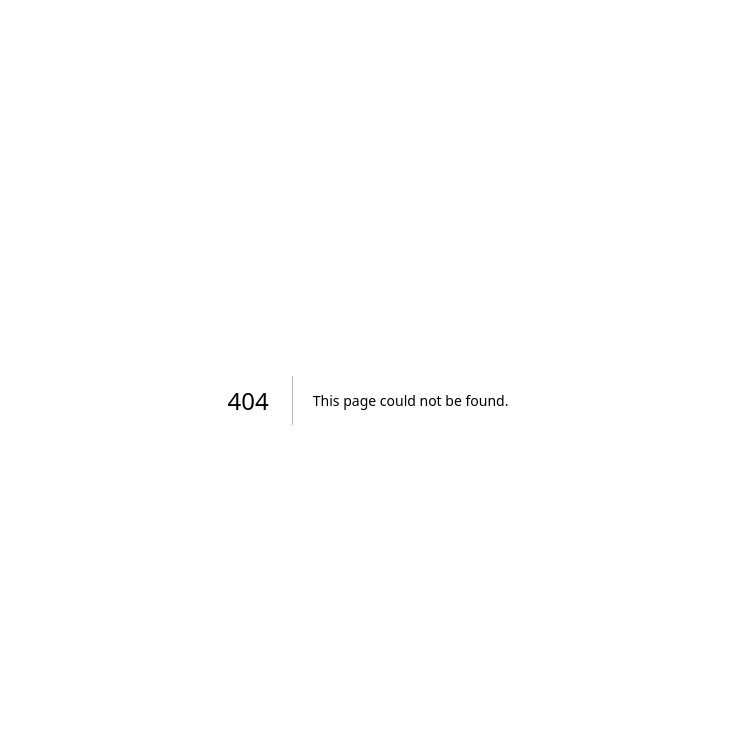
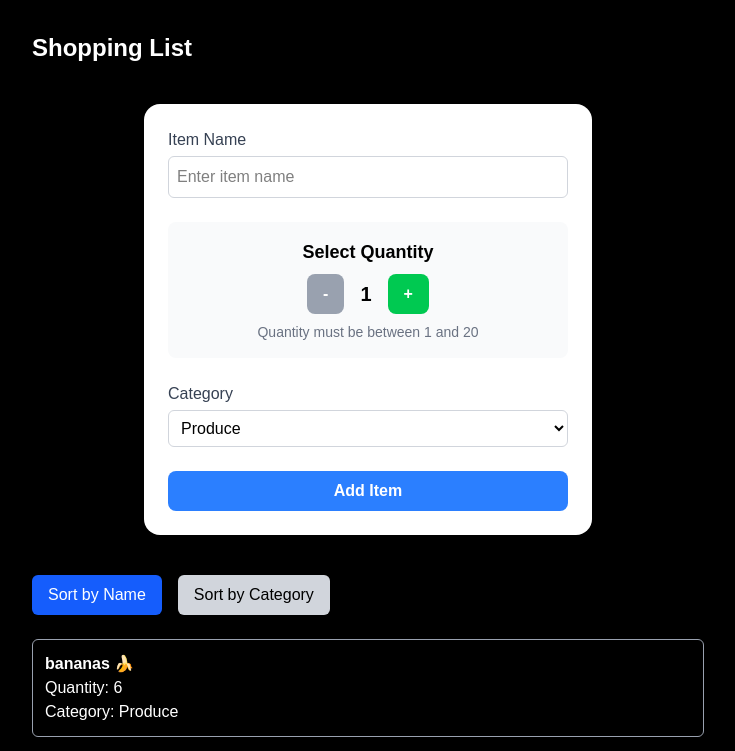
Before and after one commit to Jearoo/cprg306-assignments, a Next.js app: page /week-7 in a window 1280 px wide. Before the commit this address had no page. Shown: the top 751 px of the page, without its empty margins (272-1007 px from the left). Built offline with nearby package versions, Linux system fonts and the light colour scheme.

Commit message:
copied all the week5 and week6 stuff to create week 7 and then changed the code for the page.js so it shows the content from week 6 and 5 combined

```diff
--- a/app/page.js
+++ b/app/page.js
@@ -11,6 +11,7 @@ export default function Home() {
             <Link href="/week-4">Go to Week 4 → </Link>
             <Link href="/week-5">Go to Week 5 → </Link>
             <Link href="/week-6">Go to Week 6 → </Link>
+            <Link href="/week-7">Go to Week 7 → </Link>
       </nav>
     </main>
   );
--- /dev/null
+++ b/app/week-7/item-list.js
@@ -0,0 +1,52 @@
+'use client';
+import { useState } from 'react';
+import Item from './item';
+import itemsFile from './items.json';
+
+const ItemList = () => {
+  const itemsData = Array.isArray(itemsFile) ? itemsFile : itemsFile.default || [];
+
+  const [sortBy, setSortBy] = useState('name');
+
+  const sortedItems = [...itemsData].sort((a, b) => {
+    if (sortBy === 'name') return a.name.localeCompare(b.name);
+    if (sortBy === 'category') return a.category.localeCompare(b.category);
+    return 0;
+  });
+
+  return (
+    <div>
+      <div className="flex space-x-4 mb-6">
+        <button
+          onClick={() => setSortBy('name')}
+          className={`px-4 py-2 rounded-md ${
+            sortBy === 'name' ? 'bg-blue-600 text-white' : 'bg-gray-300 text-black'
+          }`}
+        >
+          Sort by Name
+        </button>
+        <button
+          onClick={() => setSortBy('category')}
+          className={`px-4 py-2 rounded-md ${
+            sortBy === 'category' ? 'bg-blue-600 text-white' : 'bg-gray-300 text-black'
+          }`}
+        >
+          Sort by Category
+        </button>
+      </div>
+
+      <ul className="space-y-4">
+        {sortedItems.map((item) => (
+          <Item
+            key={item.id}
+            name={item.name}
+            quantity={item.quantity}
+            category={item.category}
+          />
+        ))}
+      </ul>
+    </div>
+  );
+};
+
+export default ItemList;
--- /dev/null
+++ b/app/week-7/item.js
@@ -0,0 +1,11 @@
+const Item = ({ name, quantity, category }) => {
+  return (
+    <li className="border border-gray-400 rounded-md p-3 mb-4 text-white">
+      <p className="font-semibold">{name}</p>
+      <p>Quantity: {quantity}</p>
+      <p>Category: {category.charAt(0).toUpperCase() + category.slice(1)}</p>
+    </li>
+  );
+};
+
+export default Item;
--- /dev/null
+++ b/app/week-7/items.json
@@ -0,0 +1,74 @@
+[
+  {
+    "id": "1h2GJKH12gkHG31h1H",
+    "name": "milk, 4 L 🥛",
+    "quantity": 1,
+    "category": "dairy"
+  },
+  {
+    "id": "2KJH3k2j3H1k2J3K1H",
+    "name": "bread 🍞",
+    "quantity": 2,
+    "category": "bakery"
+  },
+  {
+    "id": "3h2KJH3k2j3H1k2J3",
+    "name": "eggs, dozen 🥚",
+    "quantity": 2,
+    "category": "dairy"
+  },
+  {
+    "id": "4k2J3K1H2GJKH12gk",
+    "name": "bananas 🍌",
+    "quantity": 6,
+    "category": "produce"
+  },
+  {
+    "id": "5H1h1H2KJH3k2j3H",
+    "name": "broccoli 🥦",
+    "quantity": 3,
+    "category": "produce"
+  },
+  {
+    "id": "6H1k2J3K1H2GJKH1",
+    "name": "chicken breasts, 1 kg 🍗",
+    "quantity": 1,
+    "category": "meat"
+  },
+  {
+    "id": "7gkHG31h1H2KJH3k",
+    "name": "pasta sauce 🍝",
+    "quantity": 3,
+    "category": "canned goods"
+  },
+  {
+    "id": "8j3H1k2J3K1H2GJK",
+    "name": "spaghetti, 454 g 🍝",
+    "quantity": 2,
+    "category": "dry goods"
+  },
+  {
+    "id": "9H12gkHG31h1H2KJ",
+    "name": "toilet paper, 12 pack 🧻",
+    "quantity": 1,
+    "category": "household"
+  },
+  {
+    "id": "10H3k2j3H1k2J3K1",
+    "name": "paper towels, 6 pack",
+    "quantity": 1,
+    "category": "household"
+  },
+  {
+    "id": "11k2J3K1H2GJKH12",
+    "name": "dish soap 🍽️",
+    "quantity": 1,
+    "category": "household"
+  },
+  {
+    "id": "12GJKH12gkHG31h1",
+    "name": "hand soap 🧼",
+    "quantity": 4,
+    "category": "household"
+  }
+]
--- /dev/null
+++ b/app/week-7/new-item.js
@@ -0,0 +1,127 @@
+"use client";
+
+import { useState } from "react";
+
+export default function NewItem() {
+  const [name, setName] = useState("");
+  const [quantity, setQuantity] = useState(1);
+  const [category, setCategory] = useState("produce");
+
+  const increment = () => {
+    setQuantity((prev) => (prev < 20 ? prev + 1 : prev));
+  };
+
+  const decrement = () => {
+    setQuantity((prev) => (prev > 1 ? prev - 1 : prev));
+  };
+
+  const handleSubmit = (e) => {
+    e.preventDefault();
+    const item = { name, quantity, category };
+
+    console.log("New Item:", item);
+    alert(
+      `Added Item:\n\nName: ${name}\nQuantity: ${quantity}\nCategory: ${category}`
+    );
+
+    setName("");
+    setQuantity(1);
+    setCategory("produce");
+  };
+
+  return (
+    <div className="max-w-md mx-auto mt-10 p-6 bg-white rounded-2xl shadow-lg">
+
+
+      <form onSubmit={handleSubmit} className="flex flex-col gap-6">
+        <div>
+          <label
+            htmlFor="name"
+            className="block font-medium text-gray-700 mb-1"
+          >
+            Item Name
+          </label>
+          <input
+            id="name"
+            type="text"
+            required
+            value={name}
+            onChange={(e) => setName(e.target.value)}
+            placeholder="Enter item name"
+            className="w-full p-2 border border-gray-300 rounded-md focus:outline-none focus:ring focus:ring-blue-200 text-black"
+          />
+        </div>
+
+        <div className="flex flex-col items-center gap-2 p-4 bg-gray-50 rounded-lg">
+          <h2 className="text-lg font-semibold text-black">Select Quantity</h2>
+          <div className="flex items-center gap-4">
+            <button
+              type="button"
+              onClick={decrement}
+              disabled={quantity === 1}
+              className={`px-4 py-2 rounded-lg text-white font-bold ${
+                quantity === 1
+                  ? "bg-gray-400 cursor-not-allowed"
+                  : "bg-red-500 hover:bg-red-600"
+              }`}
+            >
+              -
+            </button>
+
+            <span className="text-xl font-bold text-black">{quantity}</span>
+
+            <button
+              type="button"
+              onClick={increment}
+              disabled={quantity === 20}
+              className={`px-4 py-2 rounded-lg text-white font-bold ${
+                quantity === 20
+                  ? "bg-gray-400 cursor-not-allowed"
+                  : "bg-green-500 hover:bg-green-600"
+              }`}
+            >
+              +
+            </button>
+          </div>
+          <p className="text-sm text-gray-500">
+            Quantity must be between 1 and 20
+          </p>
+        </div>
+
+        <div>
+          <label
+            htmlFor="category"
+            className="block font-medium text-gray-700 mb-1"
+          >
+            Category
+          </label>
+          <select
+            id="category"
+            value={category}
+            onChange={(e) => setCategory(e.target.value)}
+            className="w-full p-2 border border-gray-300 rounded-md focus:outline-none focus:ring-blue-200 text-black"
+          >
+            <option value="produce">Produce</option>
+            <option value="dairy">Dairy</option>
+            <option value="bakery">Bakery</option>
+            <option value="meat">Meat</option>
+            <option value="frozen foods">Frozen Foods</option>
+            <option value="canned goods">Canned Goods</option>
+            <option value="dry goods">Dry Goods</option>
+            <option value="beverages">Beverages</option>
+            <option value="snacks">Snacks</option>
+            <option value="household">Household</option>
+            <option value="other">Other</option>
+          </select>
+        </div>
+
+        <button
+          type="submit"
+          className="bg-blue-500 hover:bg-blue-600 text-white font-semibold py-2 px-4 rounded-lg transition-all"
+        >
+          Add Item
+        </button>
+      </form>
+    </div>
+  );
+}
--- /dev/null
+++ b/app/week-7/page.js
@@ -0,0 +1,30 @@
+"use client";
+
+import { useState } from "react";
+import NewItem from "./new-item";
+import ItemList from "./item-list";
+import itemsData from "./items.json";
+
+export default function Page() {
+  const [items, setItems] = useState(itemsData);
+
+  const handleAddItem  = (newItem) => {
+    setItems((prevItems) => [...prevItems, newItem]);
+  };
+
+  return (
+    <main className="bg-black min-h-screen py-8">
+      <div className="max-w-2xl mx-auto">
+        <h1 className="text-2xl font-bold text-white mb-6">
+          Shopping List
+        </h1>
+
+        <NewItem onAddItem={handleAddItem} />
+
+        <div className="mt-10">
+          <ItemList items={items} />
+        </div>
+      </div>
+    </main>
+  );
+}
```
